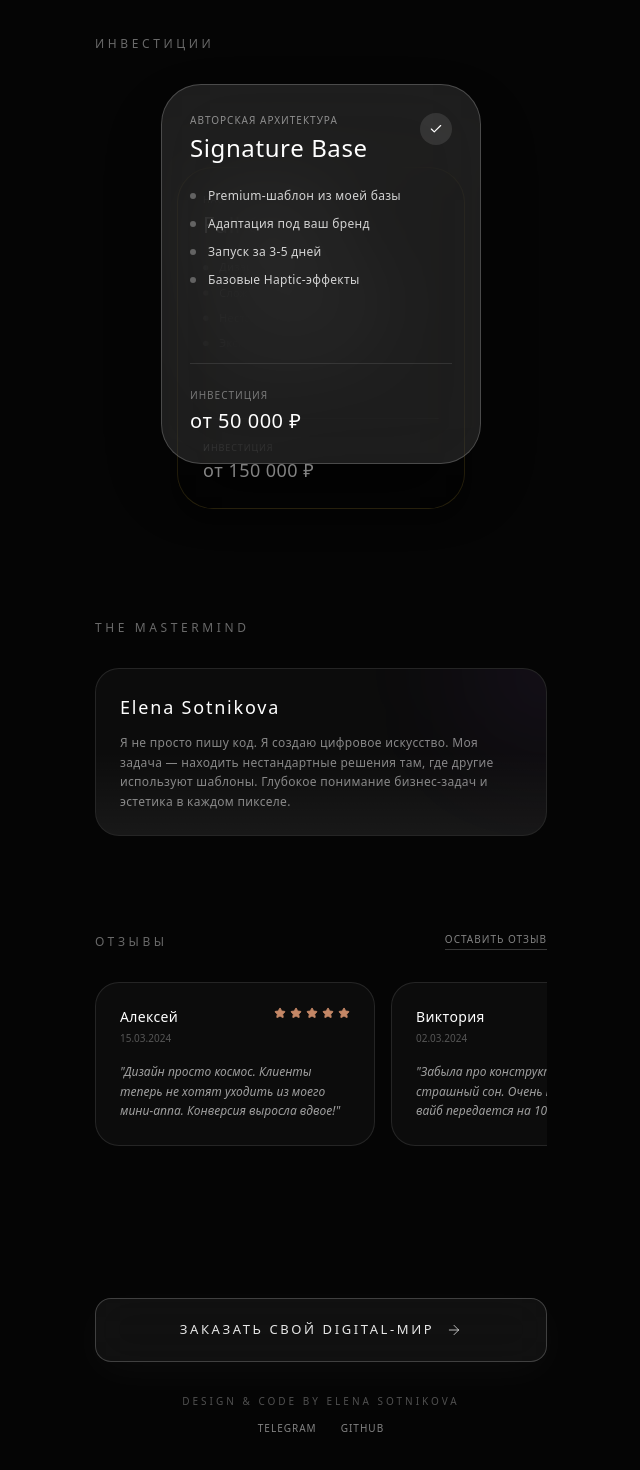
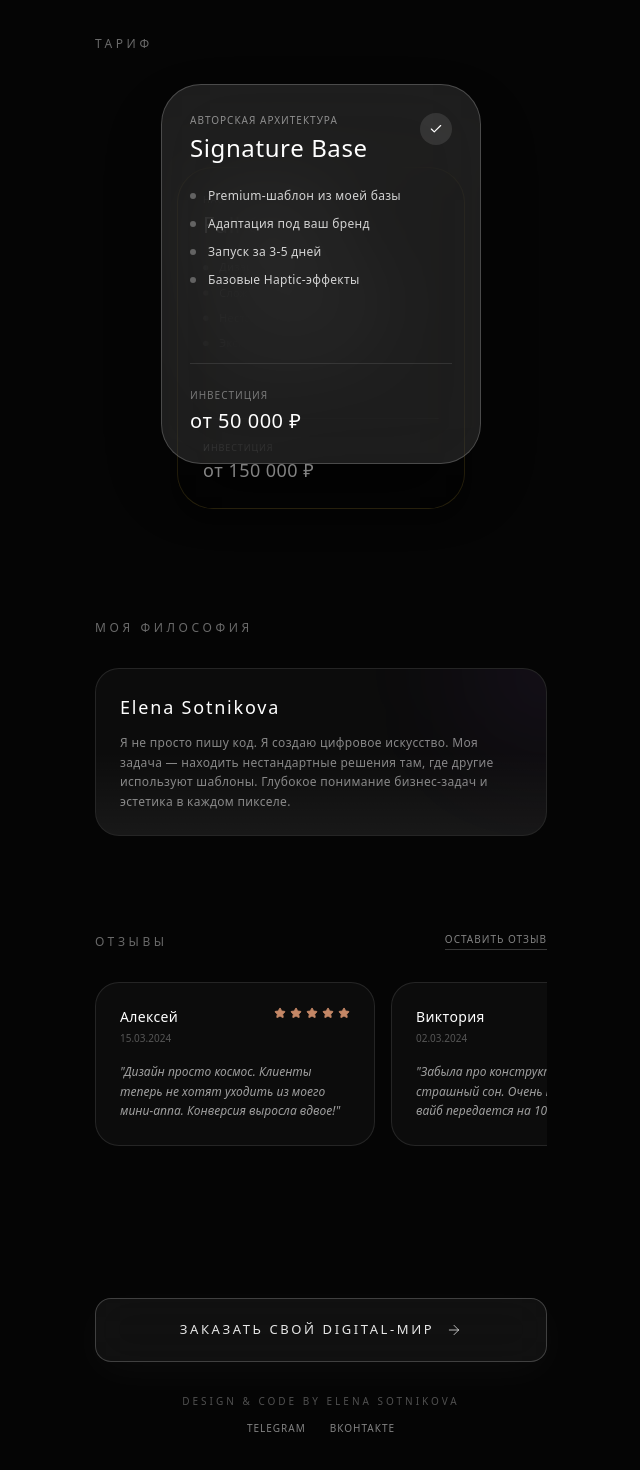
Before and after one commit to alenarejmond-hash/app, a React (Vite) app: page / in a window 1280 px wide. Shown: the part 1206-2676 px from the top of the page, without its empty margins (319-959 px from the left). Built offline with nearby package versions, Linux system fonts and the light colour scheme.

Commit message:
исправления в тексте

```diff
--- a/src/App.jsx
+++ b/src/App.jsx
@@ -669,9 +669,9 @@ export default function App() {
           </div>
         </section>
 
-        {/* --- 4. ИНВЕСТИЦИИ (APPLE WALLET VIBE) --- */}
+        {/* --- 4. ТАРИФЫ (APPLE WALLET VIBE) --- */}
         <section className="flex flex-col gap-6">
-          <h2 className={`text-xs uppercase tracking-[0.3em] mb-2 transition-colors duration-700 ${isLightTheme ? 'text-[#4A302B]/40' : 'text-white/40'}`}>Инвестиции</h2>
+          <h2 className={`text-xs uppercase tracking-[0.3em] mb-2 transition-colors duration-700 ${isLightTheme ? 'text-[#4A302B]/40' : 'text-white/40'}`}>Тариф</h2>
 
           <div className="relative h-[440px] w-full flex justify-center items-start perspective-1000 touch-pan-y">
             {CONFIG.tariffs.map((tariff) => {
@@ -733,9 +733,9 @@ export default function App() {
           </div>
         </section>
 
-        {/* --- 4.5. THE MASTERMIND --- */}
+        {/* --- 4.5. МОЯ ФИЛОСОФИЯ --- */}
         <section className="flex flex-col gap-6">
-          <h2 className={`text-xs uppercase tracking-[0.3em] mb-2 transition-colors duration-700 ${isLightTheme ? 'text-[#4A302B]/40' : 'text-white/40'}`}>The Mastermind</h2>
+          <h2 className={`text-xs uppercase tracking-[0.3em] mb-2 transition-colors duration-700 ${isLightTheme ? 'text-[#4A302B]/40' : 'text-white/40'}`}>Моя философия</h2>
 
           <div className={`border rounded-3xl p-6 relative overflow-hidden transition-colors duration-700 ${isLightTheme ? 'bg-[#4A302B]/[0.02] border-[#4A302B]/10' : 'bg-white/[0.03] border-white/10'}`}>
             <div className={`absolute bottom-0 right-0 w-full h-1/2 pointer-events-none transition-colors duration-700 ${isLightTheme ? 'bg-gradient-to-t from-[#EFECE8] to-transparent' : 'bg-gradient-to-t from-white/5 to-transparent'}`}></div>
@@ -835,7 +835,7 @@ export default function App() {
             </p>
             <div className="flex justify-center gap-6">
               <a href={CONFIG.linkTelegram} target="_blank" rel="noreferrer" className={`text-[10px] tracking-widest uppercase cursor-pointer transition-colors duration-700 ${isLightTheme ? 'text-[#4A302B]/60 hover:text-[#4A302B]' : 'text-white/50 hover:text-white'}`}>Telegram</a>
-              <a href={CONFIG.linkGithub} target="_blank" rel="noreferrer" className={`text-[10px] tracking-widest uppercase cursor-pointer transition-colors duration-700 ${isLightTheme ? 'text-[#4A302B]/60 hover:text-[#4A302B]' : 'text-white/50 hover:text-white'}`}>GitHub</a>
+              <a href={CONFIG.linkGithub} target="_blank" rel="noreferrer" className={`text-[10px] tracking-widest uppercase cursor-pointer transition-colors duration-700 ${isLightTheme ? 'text-[#4A302B]/60 hover:text-[#4A302B]' : 'text-white/50 hover:text-white'}`}>Вконтакте</a>
             </div>
           </div>
         </section>
```
